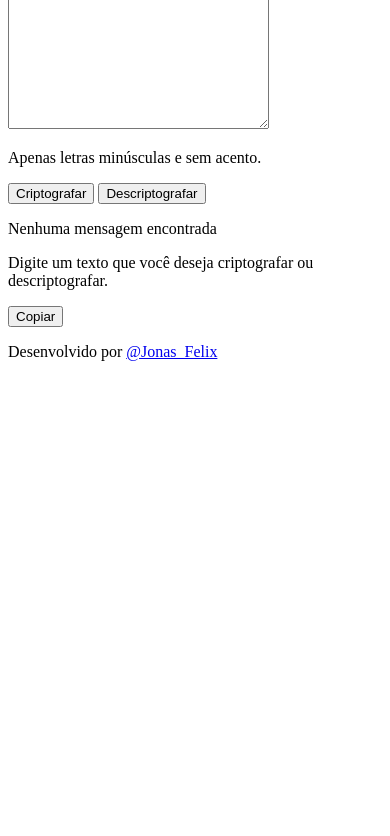
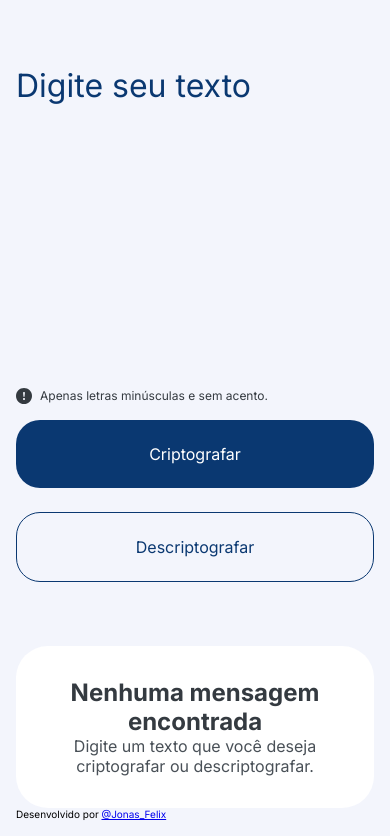
Before and after one commit to Jonas-petty/Text_Encrypt-Decrypt, a plain HTML site: page index.html in a window 390 px wide. Shown: the part 87-923 px from the top of the page. Before the commit the page ends 844 px from the top, so only its background shows below. Drawn offline with Linux system fonts and the light colour scheme.

Commit message:
update: finixing the mobile and tablet view

```diff
--- a/index.html
+++ b/index.html
@@ -5,30 +5,38 @@
   <meta charset="UTF-8">
   <meta http-equiv="X-UA-Compatible" content="IE=edge">
   <meta name="viewport" content="width=device-width, initial-scale=1.0">
+  <link rel="stylesheet" href="style.css">
   <link rel="shortcut icon" href="icon.svg" type="image/x-icon">
   <title>Criptografar Texto</title>
 </head>
 
-<body>
-  <header>
+<body id="body">
+  <header id="header">
     <img src="./icon.svg" alt="Alura logo">
   </header>
   <main>
-    <textarea name="text_input" id="text_input" cols="30" rows="10" placeholder="Digite seu texto"
-    aria-describedby="text_input_desc"></textarea>
-    <p id="text_input_desc">Apenas letras minúsculas e sem acento.</p>
+    <textarea name="text_input" id="text_input" cols="30" rows="8" placeholder="Digite seu texto"
+      aria-describedby="text_input_desc"></textarea>
+    <span class="desc_container">
+      <img src="./alert_icon.svg" alt="alert icon">
+      <p id="text_input_desc">Apenas letras minúsculas e sem acento.</p>
+    </span>
 
     <div class="buttons">
-      <button id="encrypt_button">Criptografar</button>
-      <button id="decrypt_button">Descriptografar</button>
+      <button class="button primary_button" id="encrypt_button" type="submit">Criptografar</button>
+      <button class="button secondary_button" id="decrypt_button" type="submit">Descriptografar</button>
     </div>
 
-    <section class="result_container" id="result_container">
-      <div class="result" id="result" aria-live="assertive">
-        <p class="big_p">Nenhuma mensagem encontrada</p>
+    <section class="result_container" id="result_container" aria-live="assertive">
+      <div class="placeholder" id="placeholder" >
+        <strong class="strong"><p>Nenhuma mensagem encontrada</p></strong>
         <p>Digite um texto que você deseja criptografar ou descriptografar.</p>
       </div>
-      <button id="copy_button">Copiar</button>
+
+      <div class=" result hidden_content" id="result">
+        <p class="result_p"></p>
+        <button class="button secondary_button" id="copy_button">Copiar</button>
+      </div>
     </section>
 
   </main>
--- /dev/null
+++ b/style.css
@@ -0,0 +1,109 @@
+@import url("https://fonts.googleapis.com/css2?family=Inter:wght@100;200;300;400;500;600;700;800;900&display=swap");
+
+* {
+  margin: 0;
+  padding: 0;
+  box-sizing: border-box;
+  -webkit-font-smoothing: antialiased;
+  -moz-osx-font-smooting: grayscale;
+  font-family: 'Inter', sans-serif;
+}
+
+:root {
+  font-size: 62.5%;
+  --main-color: #0A3871;
+}
+
+#body {
+  background-color: #f3f5fc;
+  padding: 16px;
+}
+
+#header {
+  padding-top: 8px;
+}
+
+#header img {
+  width: 31px;
+}
+
+#text_input, #text_input::placeholder {
+  font-size: 3.2rem;
+  color: var(--main-color);
+
+  width: 100%;
+
+  resize: none;
+  background-color: transparent;
+  border: none;
+  outline: none;
+
+  margin-top: 80px;
+}
+
+.desc_container {
+  display: flex;
+  align-items: center;
+  margin: 8px 0;
+}
+
+.desc_container img {
+  margin-right: 8px;
+}
+
+.desc_container p {
+  color: #343A40;
+  font-size: 1.2rem;
+}
+
+.button {
+  cursor: pointer;
+  width: 100%;
+  border-radius: 24px;
+  font-size: 1.6rem;
+  font-weight: 400;
+  padding: 24px;
+  margin: 8px 0 16px 0;
+}
+
+.primary_button {
+  background-color: var(--main-color);
+  color: #FFF;
+  border: none;
+}
+
+.secondary_button {
+  background-color: transparent;
+  color: var(--main-color);
+  border: 1px solid var(--main-color);
+}
+
+#result_container {
+  text-align: center;
+  background-color: #FFF;
+  padding: 32px;
+  word-wrap: break-word;
+
+  border-radius: 32px;
+  margin-top: 48px;
+}
+
+.placeholder {
+  color: #495057;
+  font-size: 1.6rem;
+}
+
+.strong  p {
+  font-weight: 700;
+  color: #343A40;
+  font-size: 2.4rem;
+}
+
+.result_p {
+  font-size: 3.4rem;
+}
+
+.hidden_content {
+  display: none;
+
+}
```
Also changed, not shown: alert_icon.svg (added).
